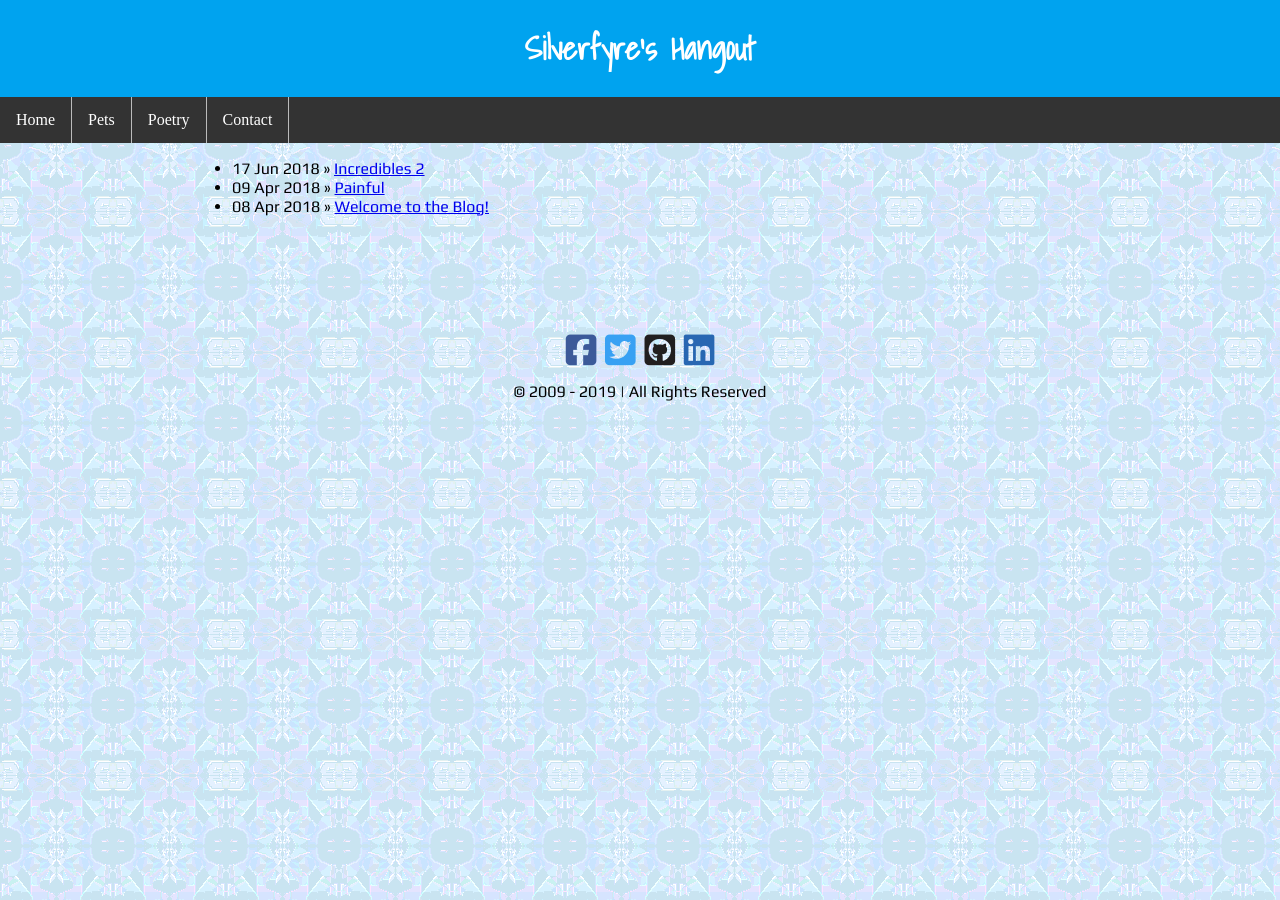
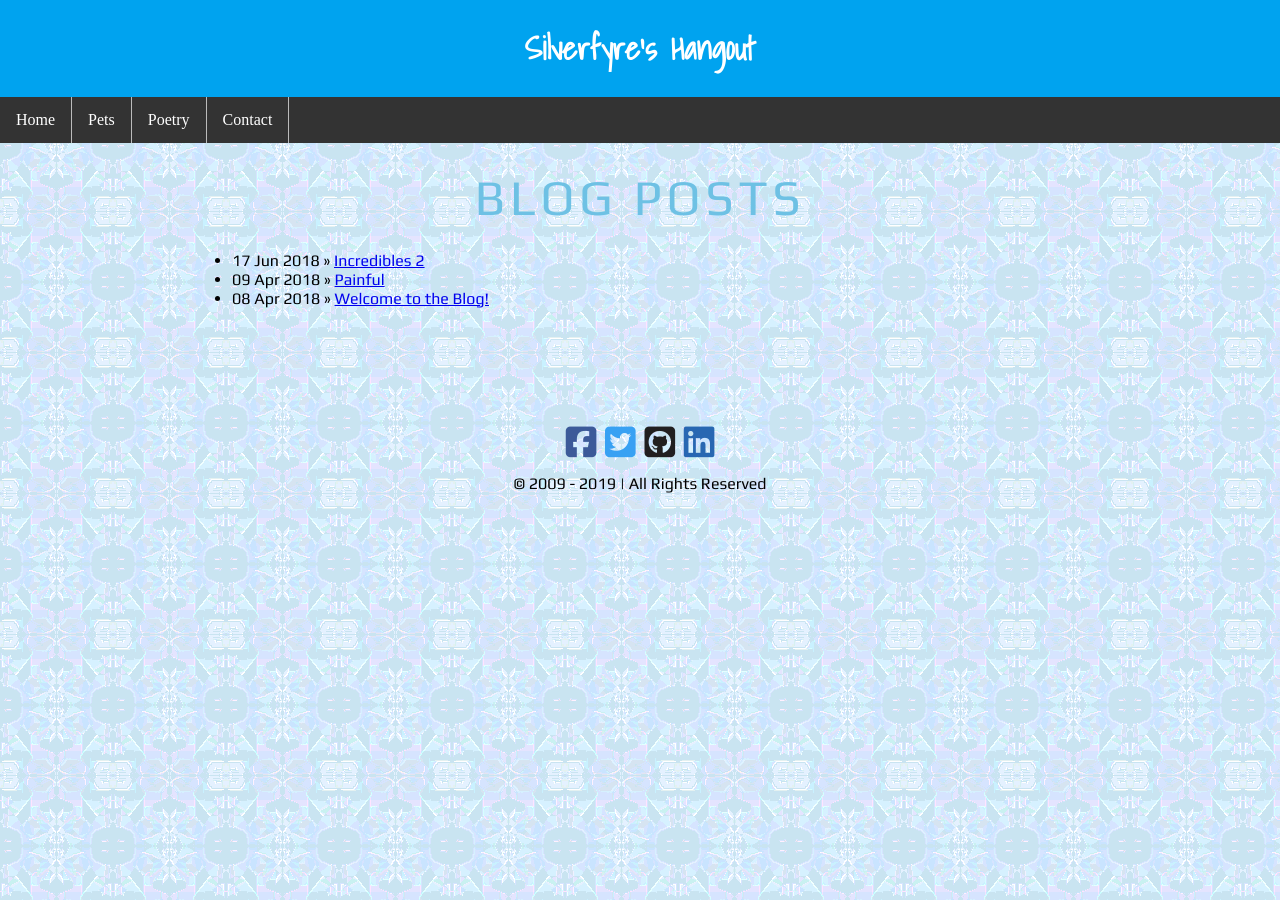
Before and after one commit to iSilverfyre/isilverfyre.github.io, a Jekyll site: the page built from index.html, in a window 1280 px wide. Built offline with Jekyll 4.4.1, drawn with Linux system fonts in a browser that asks for light colours; nearby versions of some CDN libraries.

Commit message:
Revert "Update default.html"
This reverts commit f3490868a3b0ec007c8318b39fa2d2f9da051748.

```diff
--- a/_layouts/default.html
+++ b/_layouts/default.html
@@ -23,6 +23,7 @@
 		<!--  ^ DO NOT ALTER HEADER AREA! ^ -->
 
 		<div id="site-body">
+			<div id="page-header">{{ page.title }}</div>
 			{{ content }}
 		</div>
 
```
